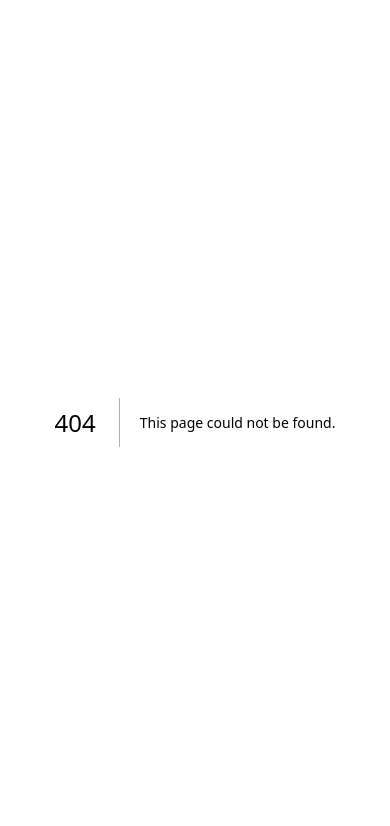
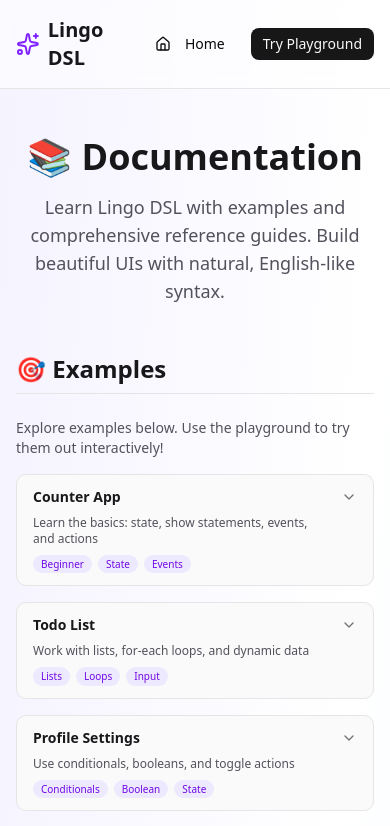
Before and after one commit to thony-ui/lingo-dsl, a Next.js app in the folder frontend/: page /docs in a window 390 px wide. Before the commit this address had no page. Shown: the top 826 px of the page. Built offline with nearby package versions, Linux system fonts and the light colour scheme.

Commit message:
make mobile responsive

```diff
--- /dev/null
+++ b/frontend/app/docs/page.tsx
@@ -0,0 +1,117 @@
+"use client";
+
+import Link from "next/link";
+import { Button } from "@/components/ui/button";
+import { Accordion } from "@/components/ui/accordion";
+import { Home, Sparkles } from "lucide-react";
+import { EXAMPLES } from "@/constants/examples";
+import { ExampleCard } from "@/components/documentation/ExampleCard";
+import { TypeSystemCard } from "@/components/documentation/TypeSystemCard";
+import { StylingCard } from "@/components/documentation/StylingCard";
+import { WidgetsCard } from "@/components/documentation/WidgetsCard";
+import { ActionsCard } from "@/components/documentation/ActionsCard";
+import { EventsCard } from "@/components/documentation/EventsCard";
+import { ConditionalsCard } from "@/components/documentation/ConditionalsCard";
+import { LoopsCard } from "@/components/documentation/LoopsCard";
+
+export default function DocsPage() {
+  return (
+    <div className="min-h-screen bg-gradient-to-br from-violet-50 via-white to-blue-50 dark:from-zinc-950 dark:via-zinc-900 dark:to-violet-950">
+      <DocsNavigation />
+      <DocsContent />
+    </div>
+  );
+}
+
+function DocsNavigation() {
+  return (
+    <nav className="border-b bg-white/50 dark:bg-zinc-900/50 backdrop-blur-sm sticky top-0 z-50">
+      <div className="container mx-auto px-4 py-4 flex items-center justify-between">
+        <div className="flex items-center gap-2">
+          <Sparkles className="w-6 h-6 text-violet-600 dark:text-violet-400" />
+          <span className="text-xl font-bold text-zinc-900 dark:text-zinc-50">
+            Lingo DSL
+          </span>
+        </div>
+        <div className="flex items-center gap-4">
+          <Button variant="ghost" size="sm" asChild>
+            <Link href="/">
+              <Home className="w-4 h-4 mr-2" />
+              Home
+            </Link>
+          </Button>
+          <Button size="sm" asChild>
+            <Link href="/playground">
+              Try Playground
+            </Link>
+          </Button>
+        </div>
+      </div>
+    </nav>
+  );
+}
+
+function DocsContent() {
+  return (
+    <div className="container mx-auto px-4 py-12 max-w-5xl">
+      <DocsHeader />
+      <div className="mt-8 space-y-8">
+        <ExamplesSection />
+        <LanguageReferenceSection />
+      </div>
+    </div>
+  );
+}
+
+function DocsHeader() {
+  return (
+    <div className="text-center mb-12">
+      <h1 className="text-4xl md:text-5xl font-bold text-zinc-900 dark:text-zinc-50 mb-4">
+        📚 Documentation
+      </h1>
+      <p className="text-lg text-zinc-600 dark:text-zinc-400 max-w-2xl mx-auto">
+        Learn Lingo DSL with examples and comprehensive reference guides.
+        Build beautiful UIs with natural, English-like syntax.
+      </p>
+    </div>
+  );
+}
+
+function ExamplesSection() {
+  return (
+    <div>
+      <h2 className="text-2xl font-bold text-zinc-900 dark:text-zinc-50 mb-6 pb-2 border-b">
+        🎯 Examples
+      </h2>
+      <p className="text-sm text-zinc-600 dark:text-zinc-400 mb-4">
+        Explore examples below. Use the playground to try them out interactively!
+      </p>
+      <Accordion type="single" collapsible className="space-y-4">
+        {EXAMPLES.map((example, index) => (
+          <ExampleCard
+            key={index}
+            example={example}
+            index={index}
+          />
+        ))}
+      </Accordion>
+    </div>
+  );
+}
+
+function LanguageReferenceSection() {
+  return (
+    <div className="space-y-6">
+      <h2 className="text-2xl font-bold text-zinc-900 dark:text-zinc-50 pb-2 border-b">
+        📖 Language Reference
+      </h2>
+      <TypeSystemCard />
+      <StylingCard />
+      <WidgetsCard />
+      <ActionsCard />
+      <EventsCard />
+      <ConditionalsCard />
+      <LoopsCard />
+    </div>
+  );
+}
--- a/frontend/components/home/Navigation.tsx
+++ b/frontend/components/home/Navigation.tsx
@@ -1,6 +1,6 @@
 import Link from "next/link";
 import { Button } from "@/components/ui/button";
-import { Sparkles, Github, ArrowRight } from "lucide-react";
+import { Sparkles, Github, ArrowRight, BookOpen } from "lucide-react";
 
 export function Navigation() {
   return (
@@ -26,16 +26,23 @@ function Logo() {
 
 function NavigationActions() {
   return (
-    <div className="flex items-center gap-4">
+    <div className="flex items-center gap-2 md:gap-4">
       <Button variant="ghost" size="sm" asChild>
         <Link href="https://github.com/thony-ui/lingo-dsl" target="_blank">
-          <Github className="w-4 h-4 mr-2" />
-          GitHub
+          <Github className="w-4 h-4 md:mr-2" />
+          <span className="hidden md:inline">GitHub</span>
+        </Link>
+      </Button>
+      <Button variant="ghost" size="sm" asChild>
+        <Link href="/docs">
+          <BookOpen className="w-4 h-4 md:mr-2" />
+          <span className="hidden md:inline">Documentation</span>
         </Link>
       </Button>
       <Button asChild>
         <Link href="/playground">
-          Playground
+          <span className="hidden md:inline">Playground</span>
+          <span className="md:hidden">Play</span>
           <ArrowRight className="w-4 h-4 ml-2" />
         </Link>
       </Button>
```
